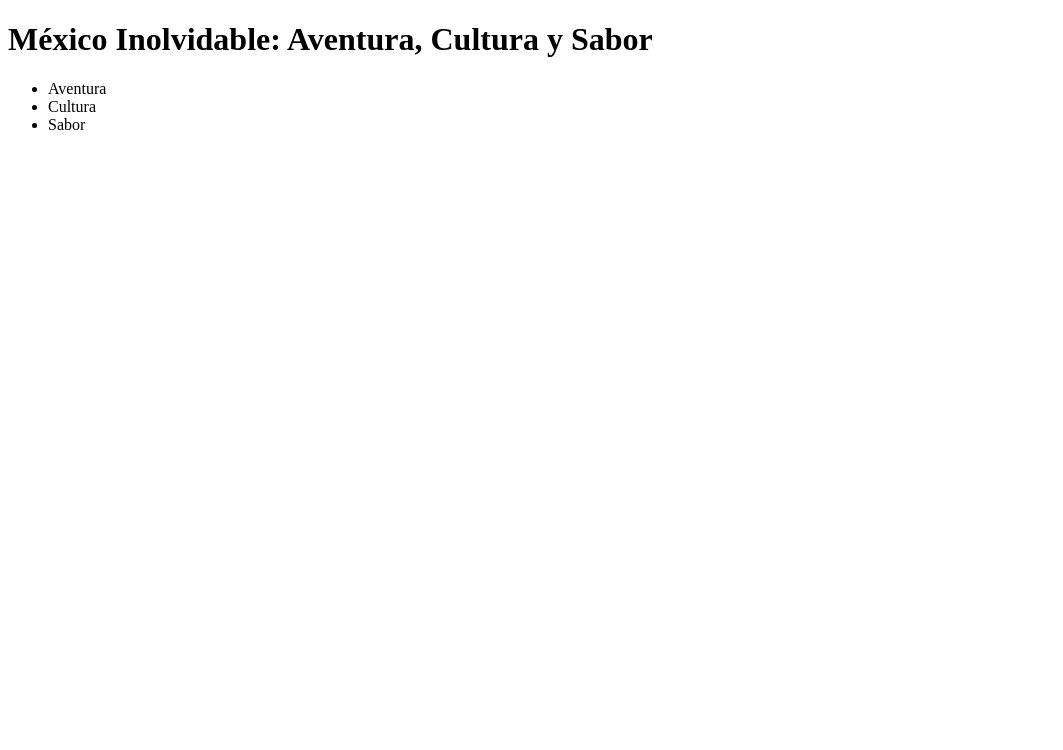
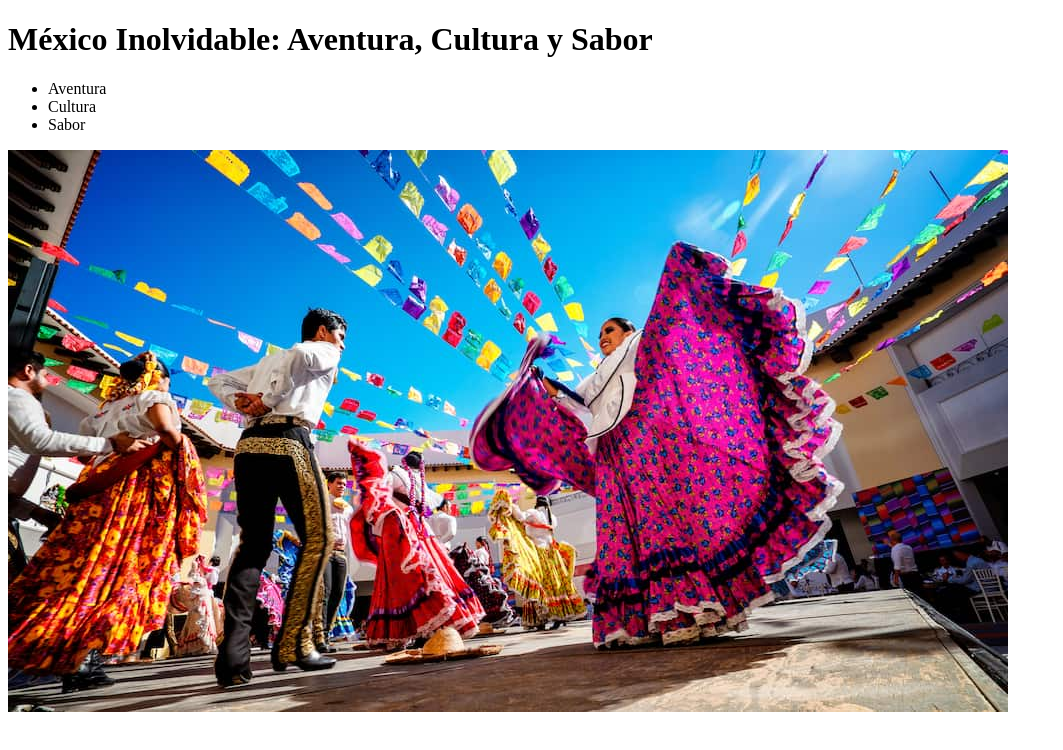
Before and after one commit to ProfAndersonMachado/PROJETO, a plain HTML site: page index.html in a window 1280 px wide. Shown: the whole page, without its empty margins (0-1063 px from the left). Drawn offline with Linux system fonts and the light colour scheme.

Commit message:
inseri foto

```diff
--- a/index.html
+++ b/index.html
@@ -12,5 +12,7 @@
         <li>Cultura</li>
         <li>Sabor</li>
     </ul>
+<img src="./MAGENS/shutterstock_1658816260-1.jpg" alt="">
+
 </body>
 </html>
```
